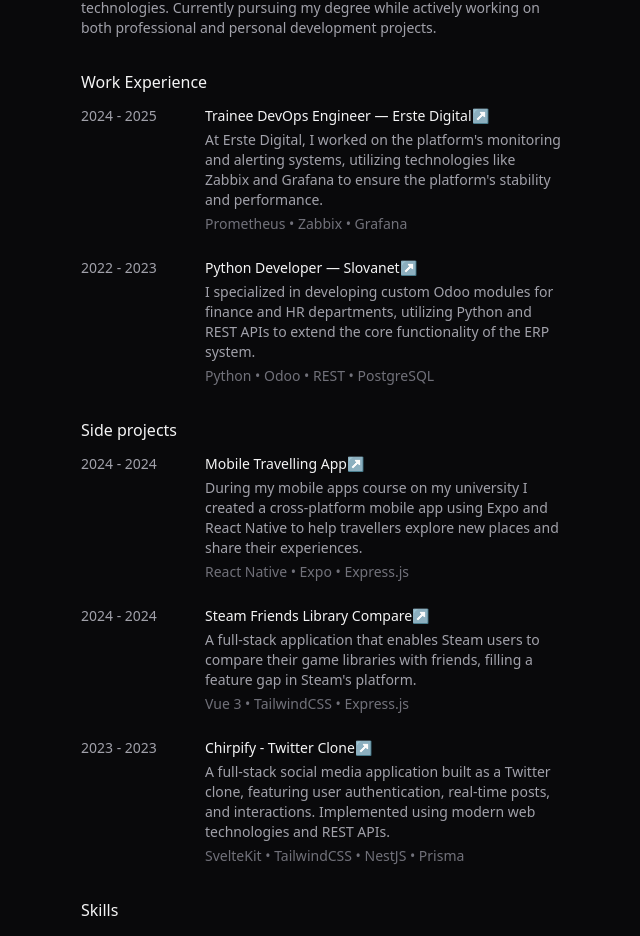
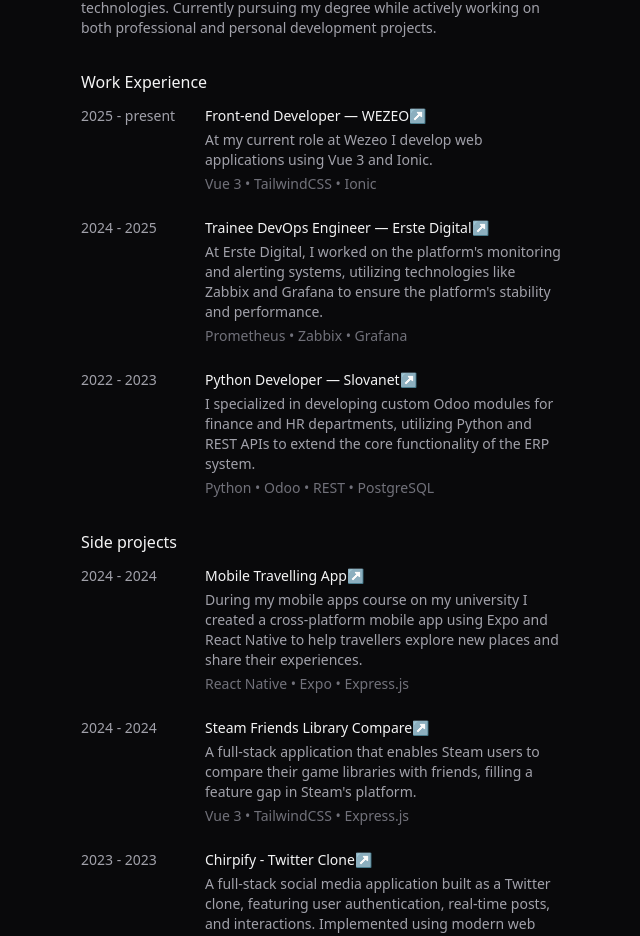
Before and after one commit to ignissak/web-2024, a SvelteKit app: page / in a window 1280 px wide. Shown: the part 238-1174 px from the top of the page, without its empty margins (319-959 px from the left). Built offline with nearby package versions, Linux system fonts and the light colour scheme; a web font is replaced by a local one.

Commit message:
feat: new job

```diff
--- a/src/routes/+page.svelte
+++ b/src/routes/+page.svelte
@@ -63,10 +63,7 @@
 						></svg
 					>
 				</a>
-				<a
-					href="mailto:jakub@bordas.sk"
-					class="transition-opacity hover:text-zinc-100"
-				>
+				<a href="mailto:jakub@bordas.sk" class="transition-opacity hover:text-zinc-100">
 					<svg
 						xmlns="http://www.w3.org/2000/svg"
 						width="20"
@@ -109,6 +106,14 @@
 		<h2 class="mb-3">Work Experience</h2>
 		<div class="flex flex-col gap-6">
 			<TimedExperience
+				from={2025}
+				to={undefined}
+				title="Front-end Developer — WEZEO"
+				url="https://wezeo.com"
+				paragraph="At my current role at Wezeo I develop web applications using Vue 3 and Ionic."
+				skills={['Vue 3', 'TailwindCSS', 'Ionic']}
+			/>
+			<TimedExperience
 				from={2024}
 				to={2025}
 				title="Trainee DevOps Engineer — Erste Digital"
@@ -132,7 +137,7 @@
 			<TimedExperience
 				from={2024}
 				to={2024}
-				url={"/projects/mobileapp"}
+				url={'/projects/mobileapp'}
 				title="Mobile Travelling App"
 				paragraph="During my mobile apps course on my university I created a cross-platform mobile app using Expo and React Native to help travellers explore new places and share their experiences."
 				skills={['React Native', 'Expo', 'Express.js']}
@@ -160,7 +165,7 @@
 		<div class="flex flex-col gap-2">
 			<Entry
 				title="Front-end"
-				text="SvelteKit • Vue 3 • Next.js • TailwindCSS"
+				text="Vue 3 • SvelteKit • Next.js • TailwindCSS"
 				link={undefined}
 			/>
 			<Entry
```
Also changed, not shown: package.json (+18 -18 lines), 1 other file (tests, documents, lock files or other folders).
